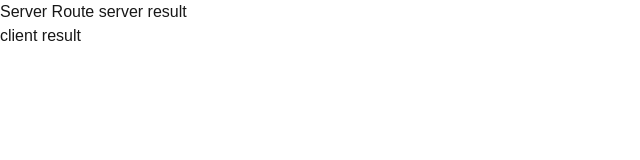
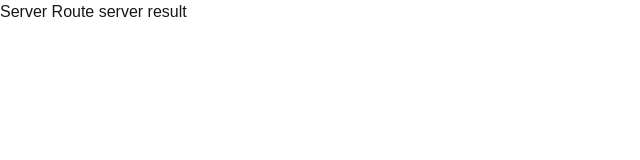
Before and after one commit to ThanSoe16/advance-app-router, a Next.js app: page /server-route in a window 1280 px wide. Shown: the top 160 px of the page, without its empty margins (0-640 px from the left). Built offline with nearby package versions, Linux system fonts and the light colour scheme.

Commit message:
server only

```diff
--- a/src/app/server-route/page.tsx
+++ b/src/app/server-route/page.tsx
@@ -1,12 +1,9 @@
-import { clientSideFunction } from "@/utils/client-utils";
 import { serverSideFunction } from "@/utils/server-utils";
 export default async function ServerRoutePage() {
   const result = serverSideFunction();
-  const clientResult = clientSideFunction();
   return (
     <div>
       <h1>Server Route {result}</h1>
-      <p>{clientResult}</p>
     </div>
   );
 }
--- a/src/utils/server-utils.ts
+++ b/src/utils/server-utils.ts
@@ -1,3 +1,4 @@
+import "server-only";
 export const serverSideFunction = () => {
   console.log(`use multiple libraries,
         user environment variables,
```
